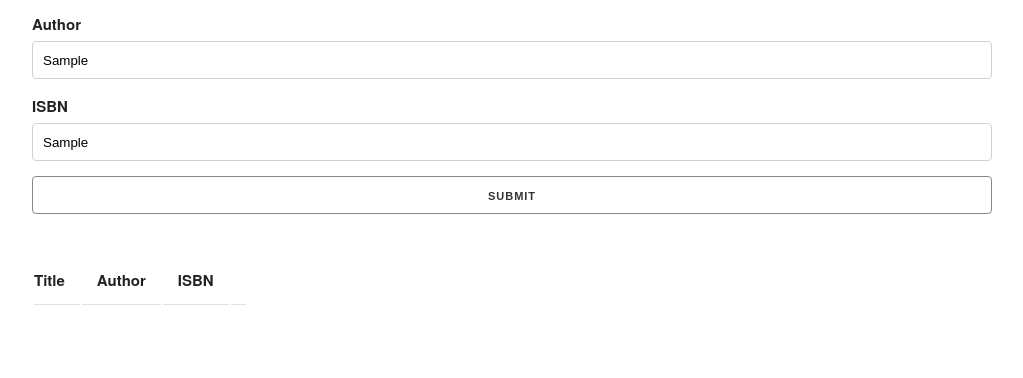
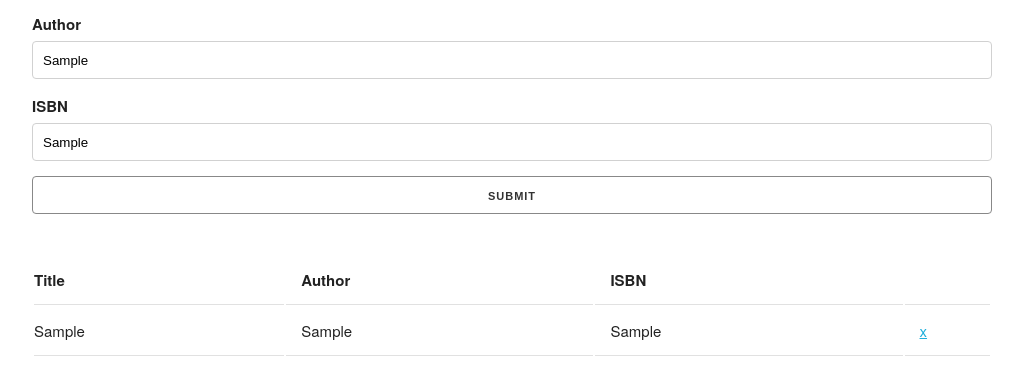
Before and after one commit to ja-br/booklist, a plain HTML site: page index.html in a window 1280 px wide. Both pictures are taken after typing "Sample", "Sample", "Sample" into the empty fields and a click on the input "Submit". Shown: the part 158-536 px from the top of the page, without its empty margins (128-1151 px from the left). Drawn offline with nearby package versions, Linux system fonts and the light colour scheme.

Commit message:
Submit adds entry to table UI

```diff
--- a/app.js
+++ b/app.js
@@ -6,6 +6,20 @@ function Book(title, author, isbn){
 
 function UI(){}
 
+UI.prototype.addBookToTable = function(book){
+    const list = document.querySelector('#book-list')
+    const row = document.createElement('tr')
+
+    row.innerHTML = `
+    <td>${book.title}</td>
+    <td>${book.author}</td>
+    <td>${book.isbn}</td>
+    <td><a href="#" class="delete">x</a></td>
+    `
+
+    list.appendChild(row)
+}
+
 document.querySelector('#book-form').addEventListener('submit',(e)=>{
     const title = document.querySelector('#title').value,
         author = document.querySelector('#author').value,
@@ -13,5 +27,9 @@ document.querySelector('#book-form').addEventListener('submit',(e)=>{
 
 
     const book = new Book(title, author, isbn)
+
+    const ui = new UI()
+
+    ui.addBookToTable(book)
     e.preventDefault()
 })
--- a/index.html
+++ b/index.html
@@ -41,7 +41,7 @@
                 <input type="submit" value="Submit" class="u-full-width">
             </div>
         </form>
-        <table class="full-width">
+        <table class="u-full-width">
             <thead>
                 <tr>
                     <th>Title</th>
```
